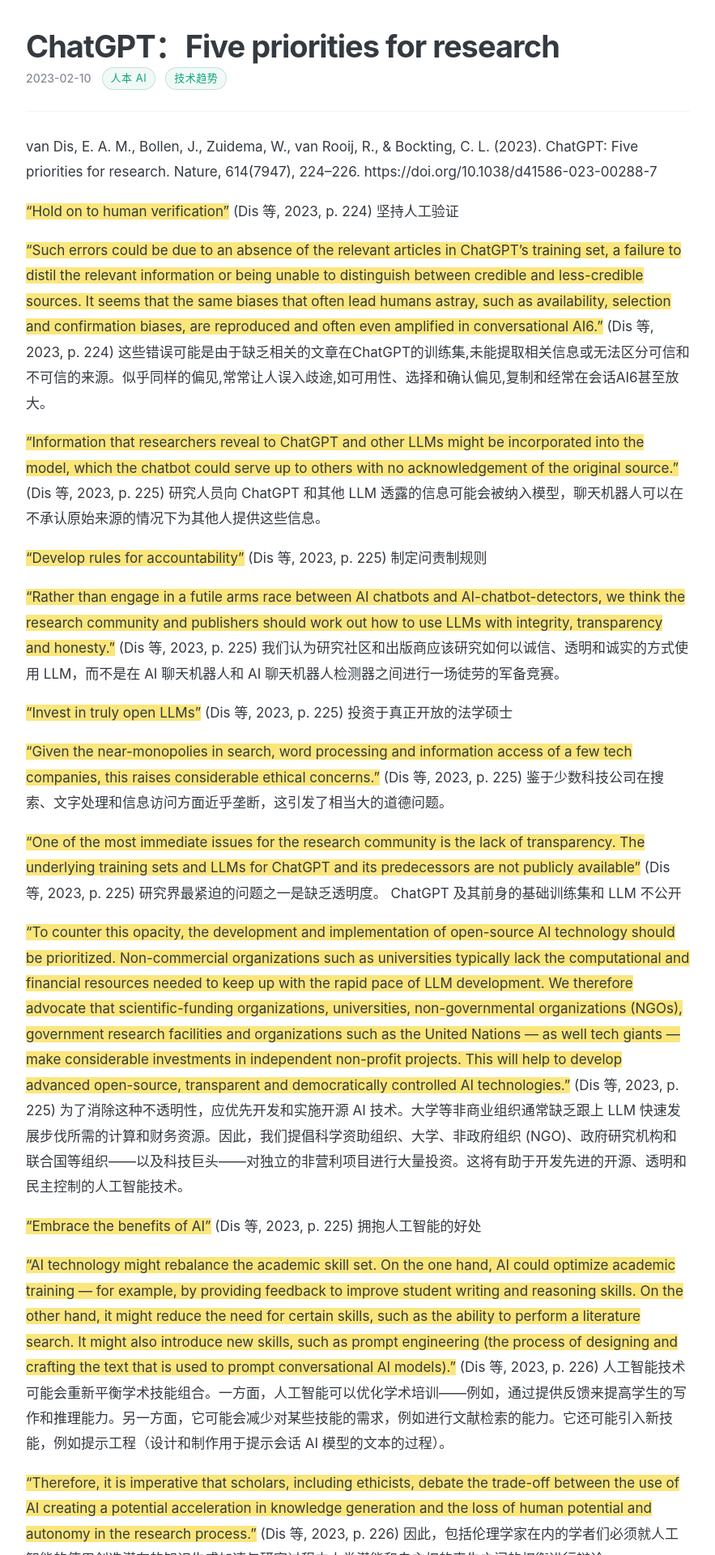
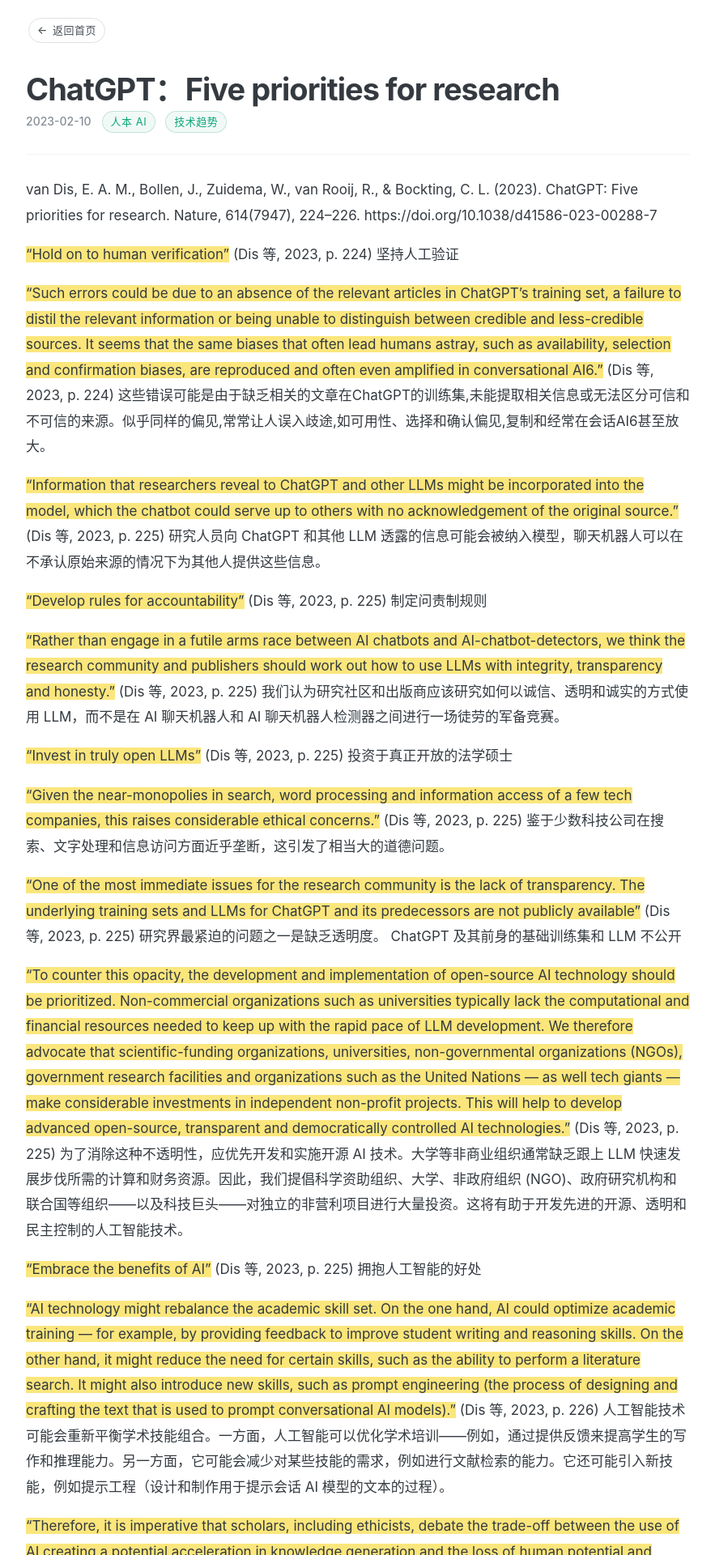
Before and after one commit to AlieZVzz/aliezvzz.github.io, a Jekyll site: the page built from _posts/2023-02-10- ChatGPT-Five priorities for research.md, in a window 1280 px wide. Shown: the top 1920 px of the page at 81% size, without its empty margins (156-1039 px from the left). Built offline with Jekyll 4.4.1, drawn with Linux system fonts in a browser that asks for light colours.

Commit message:
Add article navigation for post layout: include back to home link and style navigation

```diff
--- a/_layouts/default.html
+++ b/_layouts/default.html
@@ -15,6 +15,11 @@
 
     <main id="main" class="wrapper-content{% if page.layout == "post" %} article-layout{% endif %}{% if page.toc == true %} withtoc{% endif %}">
       <div class="container">
+        {% if page.layout == "post" %}
+          <nav class="article-nav" aria-label="文章导航">
+            <a class="article-home" href="{{ '/' | relative_url }}"><span aria-hidden="true">←</span> 返回首页</a>
+          </nav>
+        {% endif %}
         {{ content }}
       </div>
     </main>
--- a/style.scss
+++ b/style.scss
@@ -557,6 +557,30 @@
 
   .container {
     max-width: 960px;
+  }
+}
+
+.article-nav {
+  max-width: 820px;
+  margin: 20px 0 0;
+}
+
+.article-home {
+  display: inline-flex;
+  align-items: center;
+  gap: 6px;
+  min-height: 30px;
+  padding: 3px 10px;
+  color: $oc-gray-7;
+  border: 1px solid $oc-gray-3;
+  border-radius: 999px;
+  font-size: 13px;
+  font-weight: 500;
+
+  &:hover {
+    color: $link-color;
+    background: $link-bghv-color;
+    border-color: rgba($link-color, .35);
   }
 }
 
```
